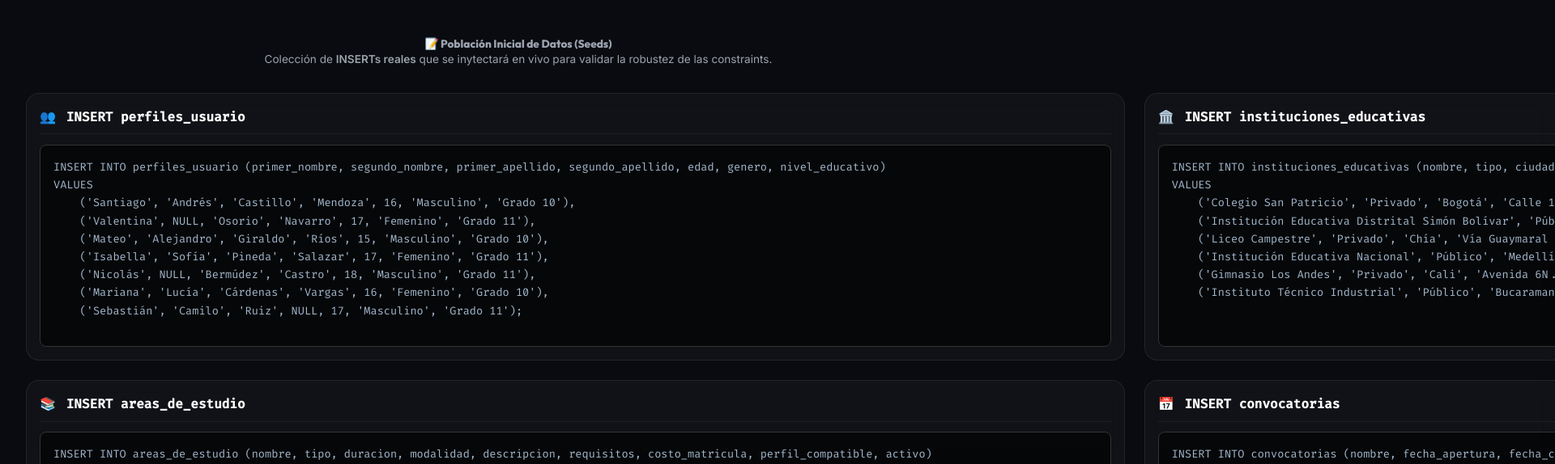
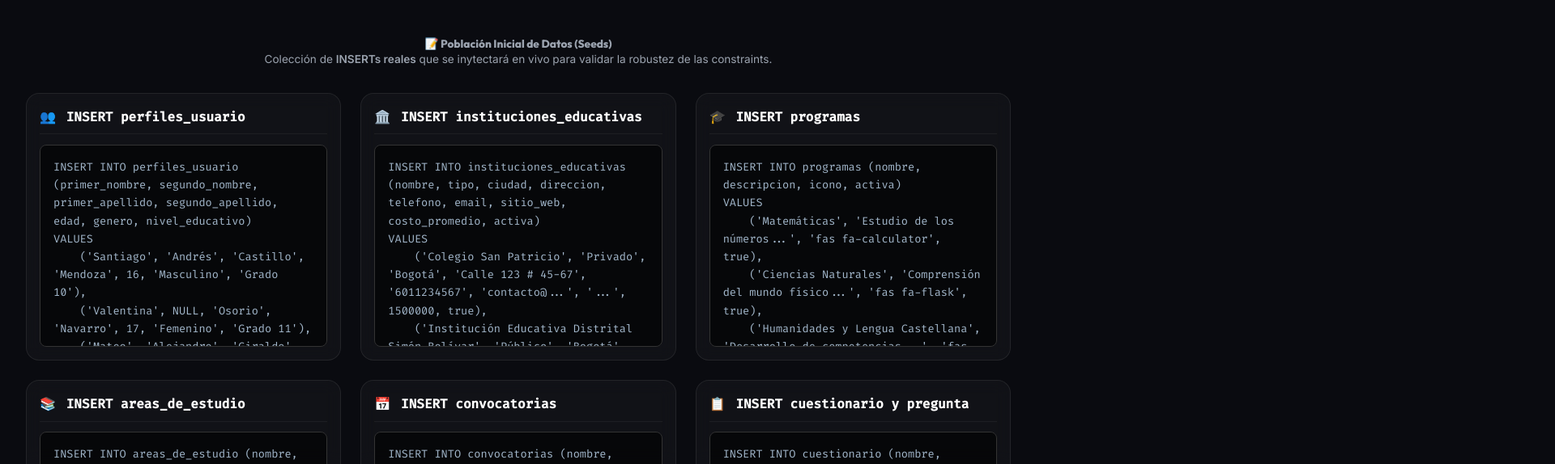
Before and after one commit to davidm052006/brota-database-design, a plain HTML site: page index.html in a window 1280 px wide. Shown: the part 2908-3482 px from the top of the page at 81% size, 1920 px wide, since content can reach past the window. Drawn offline with Linux system fonts and the light colour scheme.

Commit message:
ajustes en las cards de los inserts

```diff
--- a/styles.css
+++ b/styles.css
@@ -282,6 +282,17 @@ h4 {
     display: flex;
     flex-direction: column;
     justify-content: flex-start;
+    min-width: 0;
+    /* Fix for grid overflow */
+    max-width: 100%;
+}
+
+/* Fix CSS grid overflow and right scrolling */
+.table-card pre,
+.code-block pre {
+    white-space: pre-wrap;
+    word-break: break-word;
+    max-width: 100%;
 }
 
 .table-header {
```
